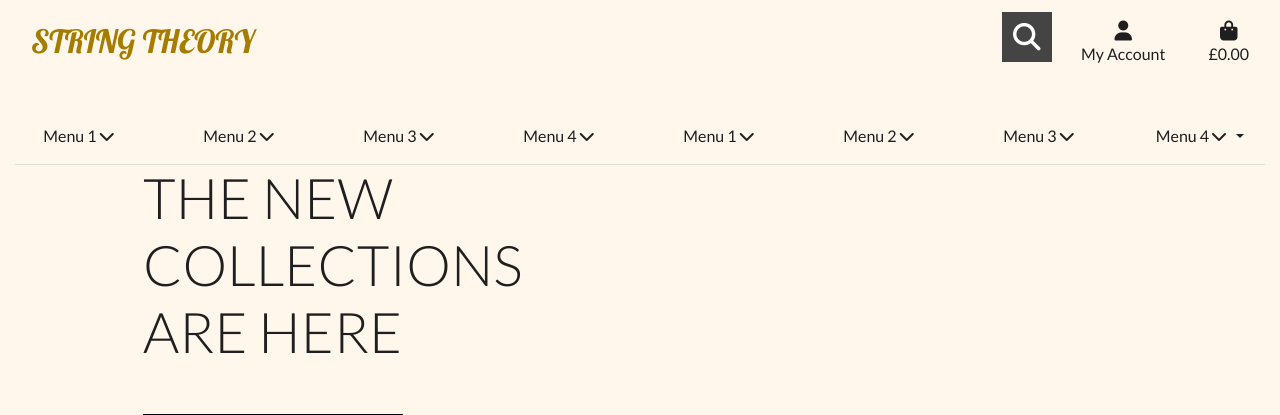
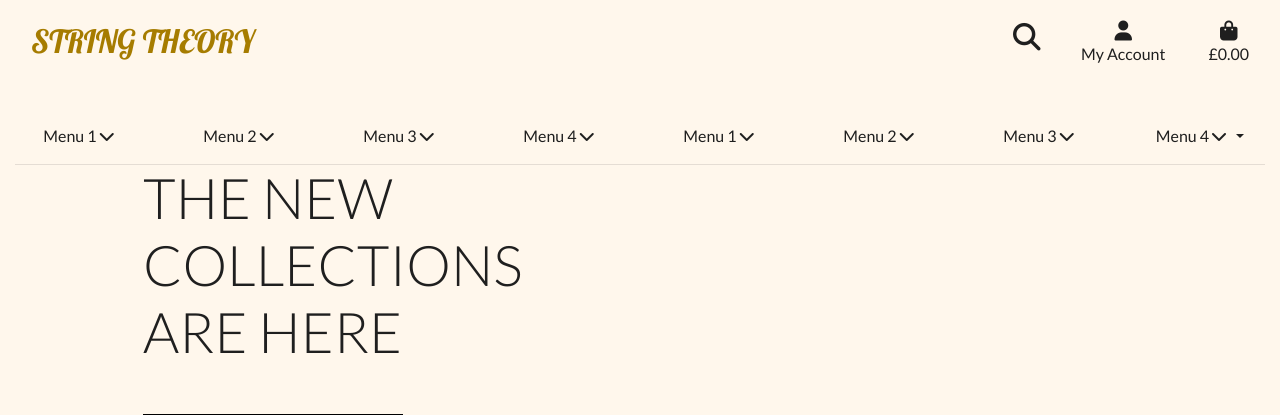
Before and after one commit to LukeThornton92/string_theory, a Django app: page / in a window 1280 px wide. Shown: the top 415 px of the page. Run offline with Django 3.2, Linux system fonts and the light colour scheme; some libraries are stand-ins or nearby versions.

Commit message:
feat: search button styling

```diff
--- a/static/css/base.css
+++ b/static/css/base.css
@@ -95,14 +95,12 @@ body {
 .button {
   display: inline-block;
   margin: 4px 2px;
-  background-color: #444;
   font-size: 14px;
   padding-left: 32px;
   padding-right: 32px;
   height: 50px;
   line-height: 50px;
   text-align: center;
-  color: white;
   text-decoration: none;
   cursor: pointer;
   -moz-user-select: none;
@@ -117,8 +115,7 @@ body {
   -moz-transition-duration: 0.4s;
   -webkit-transition-duration: 0.4s;
   -o-transition-duration: 0.4s;
-  background-color: white;
-  color: black;
+  color: #a67c00;
 }
 
 .search-container {
@@ -143,16 +140,14 @@ body {
   -moz-transition-duration: 0.4s;
   -webkit-transition-duration: 0.4s;
   -o-transition-duration: 0.4s;
-  background-color: white;
-  color: black;
 }
 
 .search {
   position: absolute;
   left: 49px; /* Button width-1px (Not 50px/100% because that will sometimes show a 1px line between the search box and button) */
-  background-color: white;
   outline: none;
   border: none;
+  border-bottom: 2px solid #1f1f1f;
   padding: 0;
   width: 0;
   height: 100%;
@@ -161,6 +156,8 @@ body {
   -moz-transition-duration: 0.4s;
   -webkit-transition-duration: 0.4s;
   -o-transition-duration: 0.4s;
+  color: #1f1f1f;
+  background-color: #fff7ec;
 }
 
 .search:focus {
--- a/templates/base.html
+++ b/templates/base.html
@@ -60,7 +60,7 @@
         <div class="col-auto">
           <ul class="list-inline list-unstyled my-0">
             <!-- Search bar -->
-            <li class="list-inline-item dropdown">
+            <li class="list-inline-item">
                 <div class="search-container">
                     <form action="/search" method="get">
                       <input class="search expandright" id="searchright" type="search" name="q" placeholder="Search">
```
